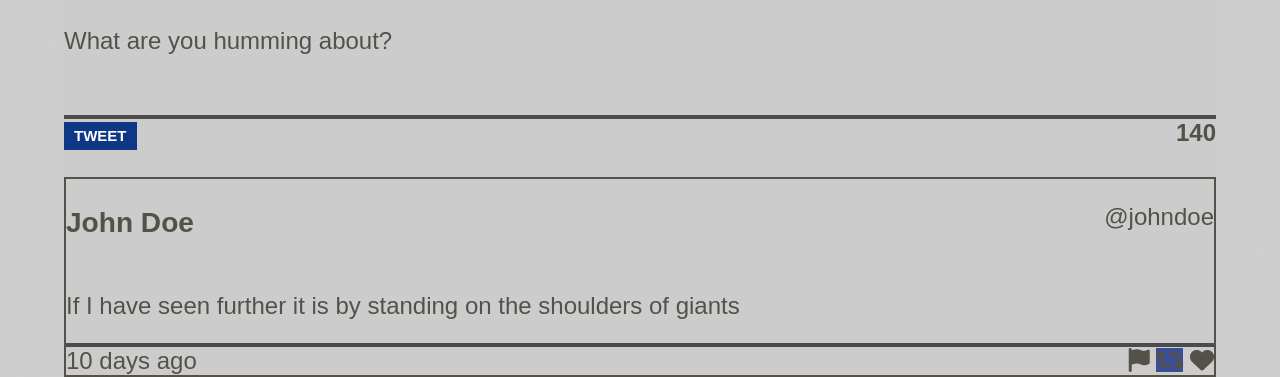
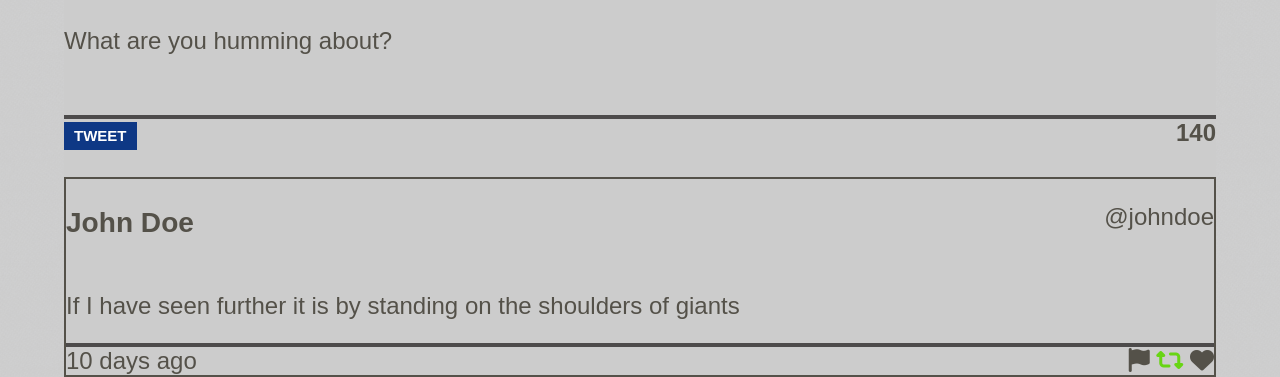
Before and after one commit to merinnaa/tweeter, a website: page public/index.html in a window 1280 px wide. In both pictures the pointer is over the element 1171 px from the left and 955 px from the top of the page. Shown: the part 594-971 px from the top of the page. Drawn offline with nearby package versions, Linux system fonts and the light colour scheme; files whose address does not match are found by name; a web font is replaced by a local one.

Commit message:
article css added

```diff
--- a/public/styles/new-tweet.css
+++ b/public/styles/new-tweet.css
@@ -77,5 +77,5 @@ article {
 }
   .tweet-icons :hover {
     cursor: pointer;
-  background-color: #3A4E96;
+  color: #68d514;
 }
```
